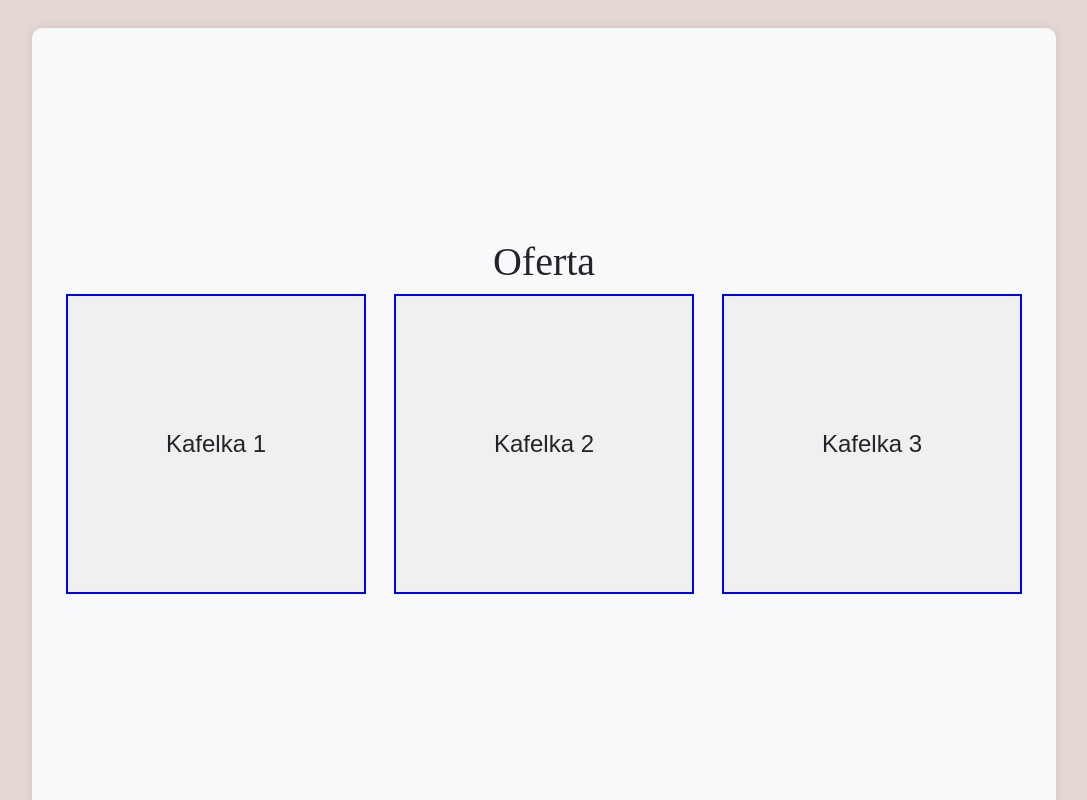
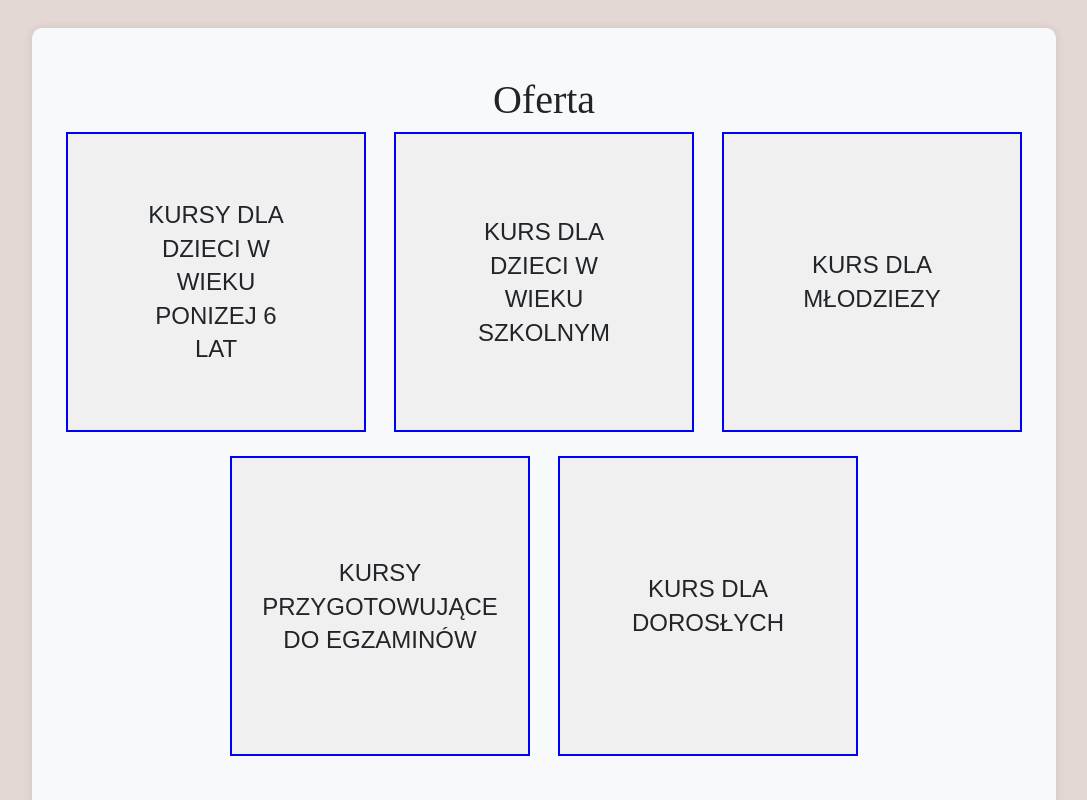
Before and after one commit to PatrycjaBochnak/Angielski, a React (Create React App) app: page / in a window 1280 px wide. Shown: the part 2720-3520 px from the top of the page, without its empty margins (96-1183 px from the left). Built offline with nearby package versions, Linux system fonts and the light colour scheme.

Commit message:
add content

```diff
--- a/src/App.js
+++ b/src/App.js
@@ -21,7 +21,7 @@ function App() {
           alignItems: "center",
           textAlign: "center",
           fontSize: "24px",
-          backgroundColor: "#F5F5DC",
+          backgroundColor: "#E4D8D4",
           color: "#572B86",
         }}
       >
@@ -41,8 +41,8 @@ function App() {
         <p>
           <span style={{ fontWeight: "bold"}}>Telefon: </span>+48 727-938-163
         </p>
-      </div> */}
-      {/* {/* <div style={{ display: "none" }}> */}
+      </div>  */}
+       {/* <div style={{ display: "none" }}> */}
         <div className="App">
           <Layout>
             <Welcome />
--- a/src/pages/Offer.jsx
+++ b/src/pages/Offer.jsx
@@ -12,14 +12,84 @@ const Offer = () => {
       <h1 style={{ fontFamily: "Montserrat" }}>Oferta</h1>
       <Container>
         <Row className="justify-content-center">
-          <Col md={4} className="mb-2 px-2 d-flex justify-content-center">
-            <div className="rectangle">Kafelka 1</div>
+          <Col md={4} className="mb-4 d-flex justify-content-center">
+            <div className="rectangle">
+              <span className="default-text">
+                KURSY DLA DZIECI W WIEKU PONIZEJ 6 LAT
+              </span>
+              <span className="hover-text">
+                Jest to kurs dla maluchów dzięki któremu zaznajomią się z
+                podstawowymi słówkami. Nauka opiera się na zabawie, reagowaniu,
+                powtarzaniu i naśladowaniu. Wszystko o odbywa się w przyjaznej
+                atmosferze, często w akompaniamencie prostych piosenek i
+                rymowanek w języku angielskim. Stopniowo wprowadzane jest też
+                tzw. czytanie globalne.
+              </span>
+            </div>
           </Col>
           <Col md={4} className="mb-4 d-flex justify-content-center">
-            <div className="rectangle">Kafelka 2</div>
+            <div className="rectangle">
+              <span className="default-text">
+                KURS DLA DZIECI W WIEKU SZKOLNYM
+              </span>
+              <span className="hover-text">
+                Dzieci przypisywane są do grup poziomowych na podstawie rozmowy
+                z lektorem oraz krótkiego testu pisemnego. Na każdych zajęciach
+                występuje co najmniej jedna forma zabawy, ale ćwiczone jest
+                również pisanie i czytanie w języku angielskim. Duży nacisk
+                kładziemy na mówienie, a więc zadaniem które pojawia się na
+                każdej lekcji jest przeprowadzanie dialogów tematycznych w
+                parach lub grupach. Oprócz tego dzieci ćwiczą osłuchiwanie się z
+                językiem angielskim za pomocą piosenek, rymowanek i nagrań z
+                książki.
+              </span>
+            </div>
           </Col>
           <Col md={4} className="mb-4 d-flex justify-content-center">
-            <div className="rectangle">Kafelka 3</div>
+            <div className="rectangle">
+              <span className="default-text">KURS DLA MŁODZIEZY</span>
+              <span className="hover-text">
+                Młodzież przypisywana jest do grup poziomowych na podstawie
+                rozmowy z lektorem oraz krótkiego testu pisemnego. Podczas pracy
+                z młodzieżą skupiamy się na mówieniu, a więc podobnie jak w
+                grupach dziecięcych, na każdej lekcji pojawia się co najmniej
+                jedno zadanie ćwiczące tę umiejętność. Zajmuje około 20% zajęć
+                niezależnie od poziomu grupy. Pozostały czas zajęć, na który
+                składa się słownictwo, gramatyka, słuchanie i pisanie,
+                dopasowujemy do potrzeb uczniów. Oznacza to, że niekiedy nauce
+                np. gramatyki lektor może poświęcić nawet 40% lekcji.{" "}
+              </span>
+            </div>
+          </Col>
+          <Col md={4} className="mb-4 d-flex justify-content-center">
+            <div className="rectangle">
+              <span className="default-text">
+                KURSY PRZYGOTOWUJĄCE DO EGZAMINÓW
+              </span>
+              <span className="hover-text">
+                Kurs przygotowujący do egzaminu ósmoklasisty i ten
+                przygotowujący do matury mają podobną strukturę. W przypadku
+                matury z języka angielskiego oferujemy przygotowanie do poziomu
+                podstawowego i rozszerzonego. Skupiamy się na przerabianiu zadań
+                typowo egzaminacyjnych, szczególną uwagę przywiązując do tych,
+                które sprawiają uczniom największą trudność. Na około 2 miesiące
+                przed egzaminem ćwiczymy arkusze egzaminacyjne. Część pisemna
+                egzaminu stanowi prace domową, która jest sprawdzana i
+                weryfikowana na następnej lekcji.{" "}
+              </span>
+            </div>
+          </Col>
+          <Col md={4} className="mb-4 d-flex justify-content-center">
+            <div className="rectangle">
+              <span className="default-text">KURS DLA DOROSŁYCH</span>
+              <span className="hover-text">
+                Osoby dorosłe przypisujemy do konkretnego poziomu po rozmowie z
+                lektorem. Zajęcia dla dorosłych mają podobną strukturę jak te
+                dla młodzieży. Ćwiczymy mówienie, pisanie, słuchanie, gramatykę
+                i czytanie.*{" "}
+              </span>
+              <p className="hover-text">*nie dotyczy zajęć konwersacyjnych</p>
+            </div>
           </Col>
         </Row>
       </Container>
```
